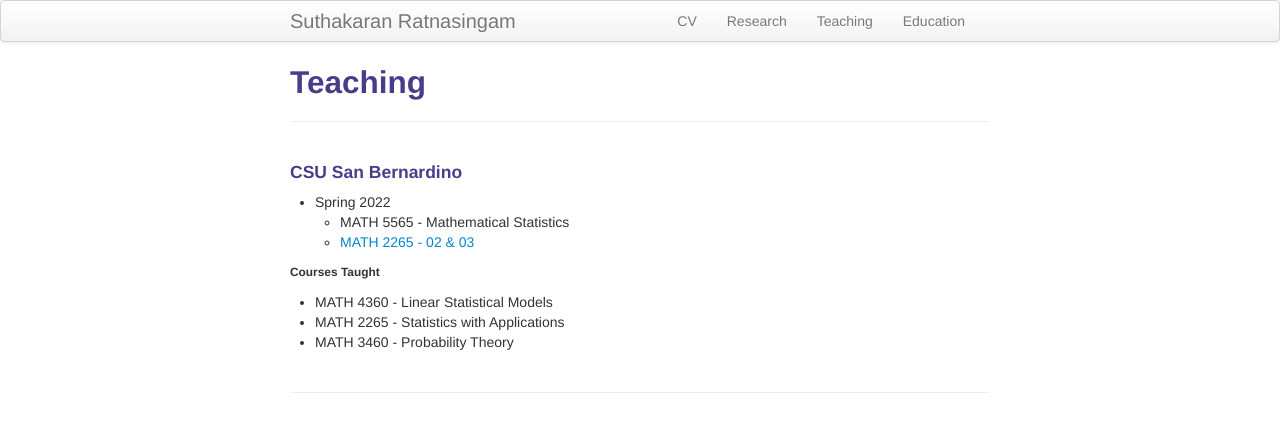
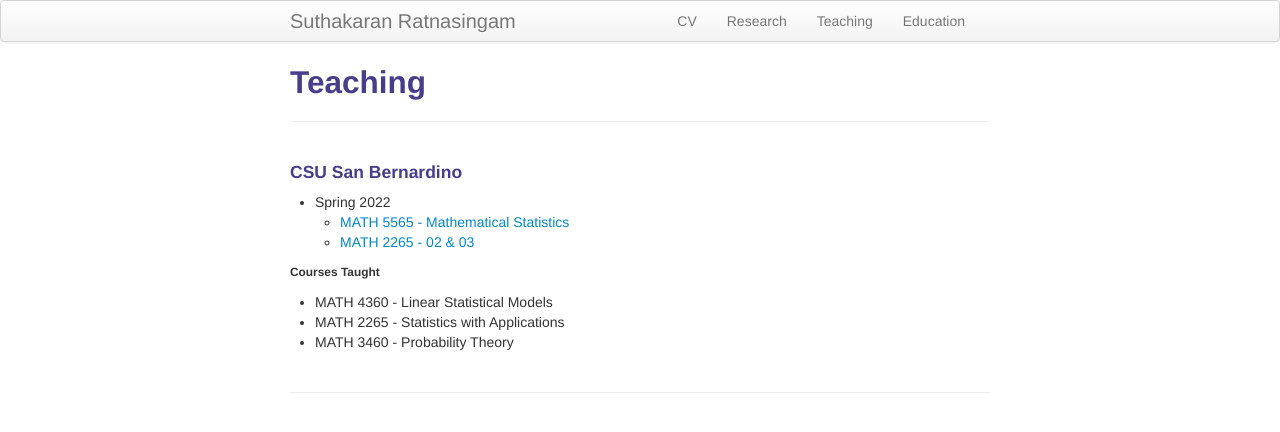
Before and after one commit to suthakaranr/suthakaranr.github.io, a Jekyll site: the page built from pages/Teaching.md, in a window 1280 px wide. Shown: the top 432 px of the page. Built offline with Jekyll 4.4.1, drawn with Linux system fonts in a browser that asks for light colours.

Commit message:
Update Teaching.md

```diff
--- a/pages/Teaching.md
+++ b/pages/Teaching.md
@@ -5,7 +5,7 @@ description: Suthakaran's teaching portfolio
 ---
 #### CSU San Bernardino
 * Spring 2022
-   * MATH 5565 - Mathematical Statistics
+   * <a style="text-decoration:none" href="../pages/MathStat.html" target="_blank" rel="noopener noreferrer">MATH 5565 - Mathematical Statistics </a>
    * <a style="text-decoration:none" href="../pages/StatApp.html" target="_blank" rel="noopener noreferrer">MATH 2265 - 02 & 03 </a>
 
 ###### Courses Taught
```
